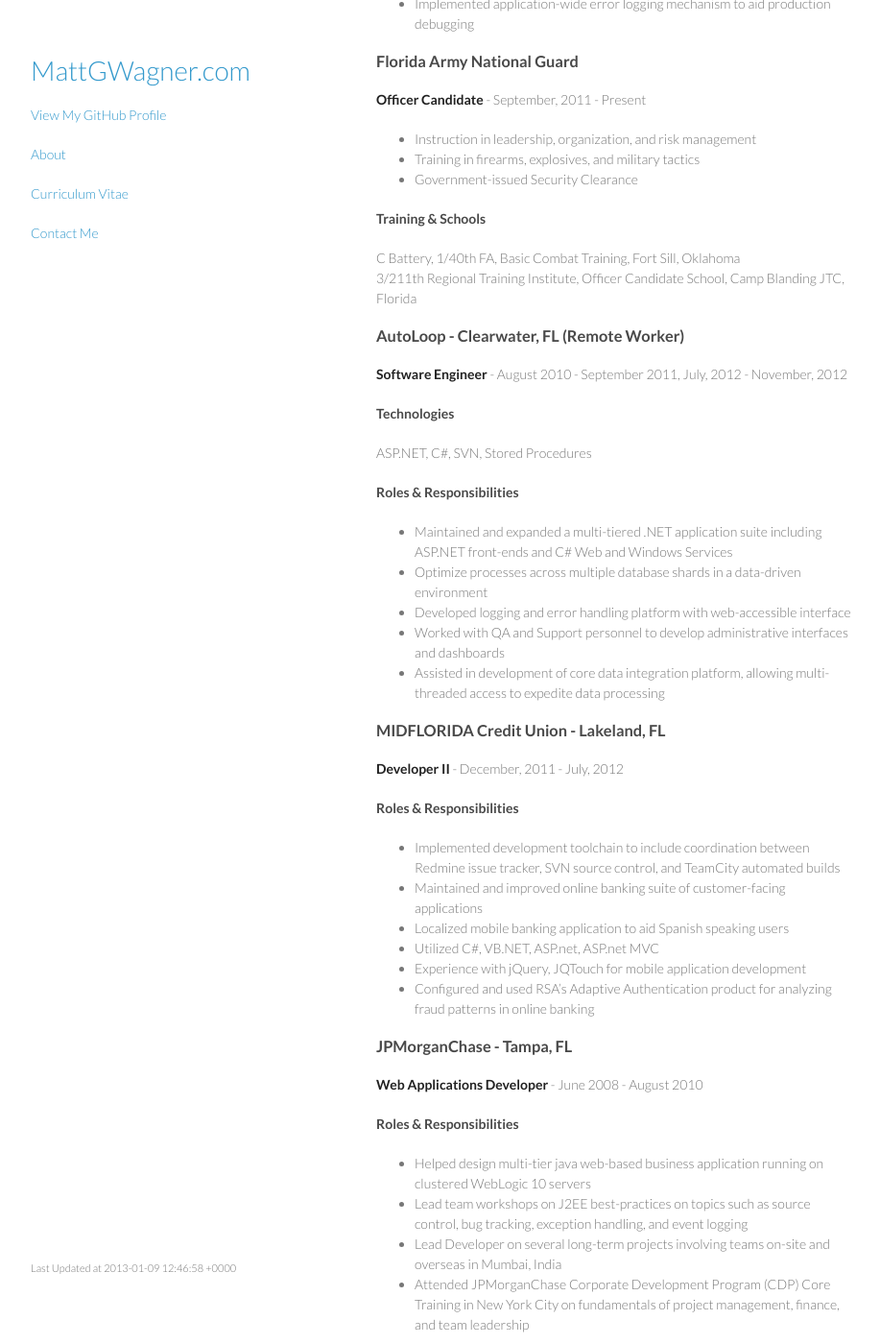
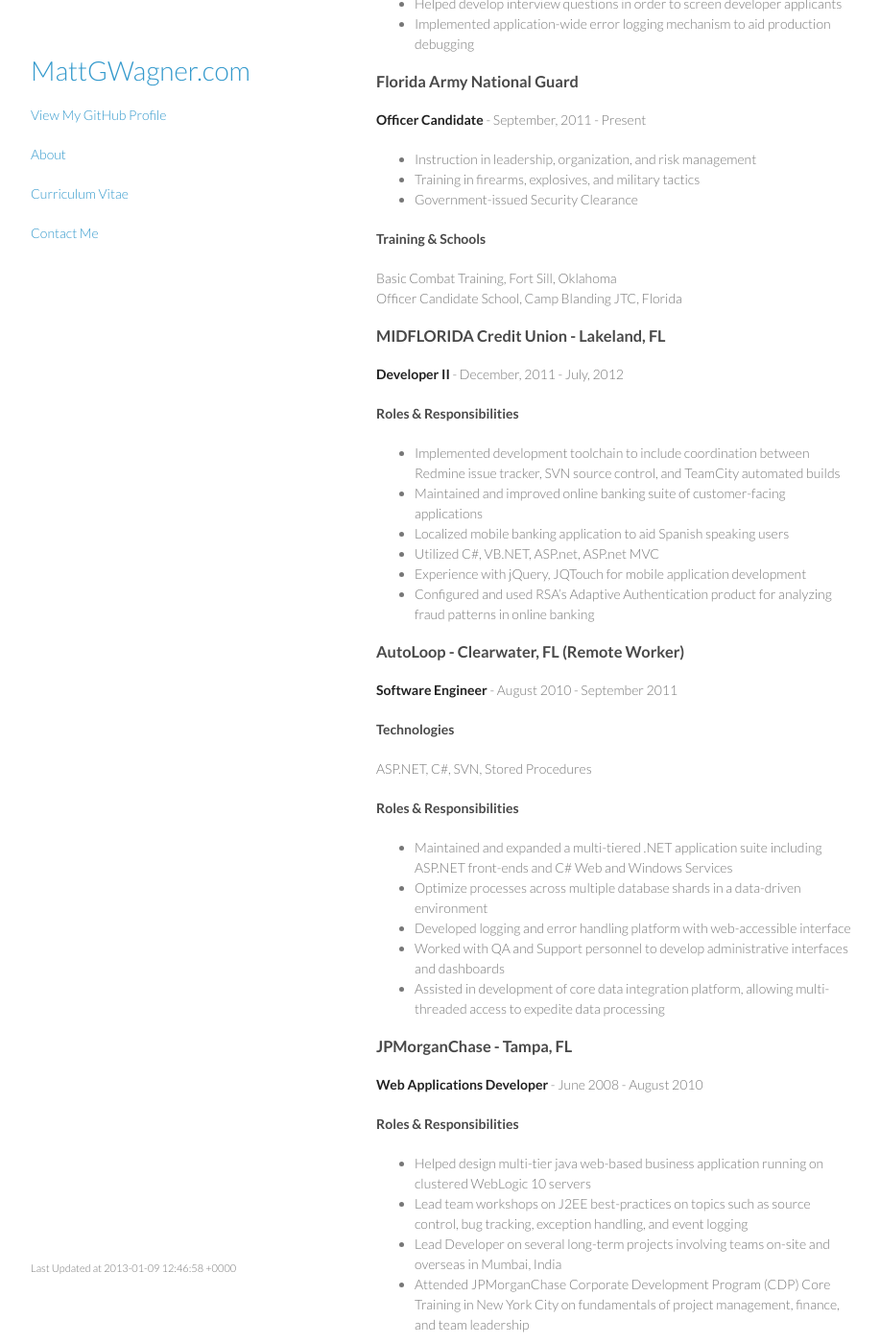
Before and after one commit to mattgwagner/mattgwagner, a Jekyll site: the page built from cv.md, in a window 1280 px wide and 1400 px high, scrolled down 1422 px. Shown: the whole window at 96% size, without its empty margins (178-1095 px from the left). Built offline with Jekyll 4.4.1, drawn with Linux system fonts in a browser that asks for light colours; part of the change alters nothing that is shown; some of the changed text lies outside the part shown.

Commit message:
Updated some of the CV

```diff
--- a/cv.md
+++ b/cv.md
@@ -21,11 +21,12 @@ title: Matt G. Wagner - Curriculum Vitae
 * Source Control: Git, Mercurial, Subversion, SourceGear Vault
 * Build Systems: MSBuild and TeamCity
 * Project Management & Planning: Redmine, FogBugz, OnTime, Unfuddle
-* Experience with Redis, Powershell, Python, and Ruby
+* Experience with Powershell, Python, and Ruby
+* Distributed Caching via Redis
+* Microsoft SQL Server 2005/2008, T-SQL
 * Java/J2EE, Weblogic 10
-* Microsoft SQL Server 2005/2008, T-SQL
 * Oracle, PL-SQL
-* Systems Administration, Microsoft Windows 2003-2008 R2 Server
+* Systems Administration, Microsoft Windows 2003-2012 Server
 
 ## Education
 
@@ -48,7 +49,7 @@ Intermural Crew Team - 2005
 ## Career
 
 ### ASR Pro - Raleigh, NC (Remote Worker)
-**Software Engineer** - November, 2012 - Present
+**Software Engineer** - July 2012 - Present
 
 #### Technologies
 
@@ -73,12 +74,24 @@ Intermural Crew Team - 2005
 * Government-issued Security Clearance
 
 #### Training & Schools
-C Battery, 1/40th FA, Basic Combat Training, Fort Sill, Oklahoma
-3/211th Regional Training Institute, Officer Candidate School, Camp Blanding JTC, Florida
+Basic Combat Training, Fort Sill, Oklahoma
+Officer Candidate School, Camp Blanding JTC, Florida
+
+### MIDFLORIDA Credit Union - Lakeland, FL
+**Developer II** - December, 2011 - July, 2012
+
+#### Roles & Responsibilities
+
+* Implemented development toolchain to include coordination between Redmine issue tracker, SVN source control, and TeamCity automated builds
+* Maintained and improved online banking suite of customer-facing applications
+* Localized mobile banking application to aid Spanish speaking users
+* Utilized C#, VB.NET, ASP.net, ASP.net MVC
+* Experience with jQuery, JQTouch for mobile application development
+* Configured and used RSA's Adaptive Authentication product for analyzing fraud patterns in online banking
 
 ### AutoLoop - Clearwater, FL (Remote Worker)
 
-**Software Engineer** - August 2010 - September 2011, July, 2012 - November, 2012
+**Software Engineer** - August 2010 - September 2011
 
 #### Technologies
 
@@ -91,18 +104,6 @@ ASP.NET, C#, SVN, Stored Procedures
 * Developed logging and error handling platform with web-accessible interface
 * Worked with QA and Support personnel to develop administrative interfaces and dashboards
 * Assisted in development of core data integration platform, allowing multi-threaded access to expedite data processing
-
-### MIDFLORIDA Credit Union - Lakeland, FL
-**Developer II** - December, 2011 - July, 2012
-
-#### Roles & Responsibilities
-
-* Implemented development toolchain to include coordination between Redmine issue tracker, SVN source control, and TeamCity automated builds
-* Maintained and improved online banking suite of customer-facing applications
-* Localized mobile banking application to aid Spanish speaking users
-* Utilized C#, VB.NET, ASP.net, ASP.net MVC
-* Experience with jQuery, JQTouch for mobile application development
-* Configured and used RSA's Adaptive Authentication product for analyzing fraud patterns in online banking
 
 ### JPMorganChase - Tampa, FL
 **Web Applications Developer** - June 2008 - August 2010
```
